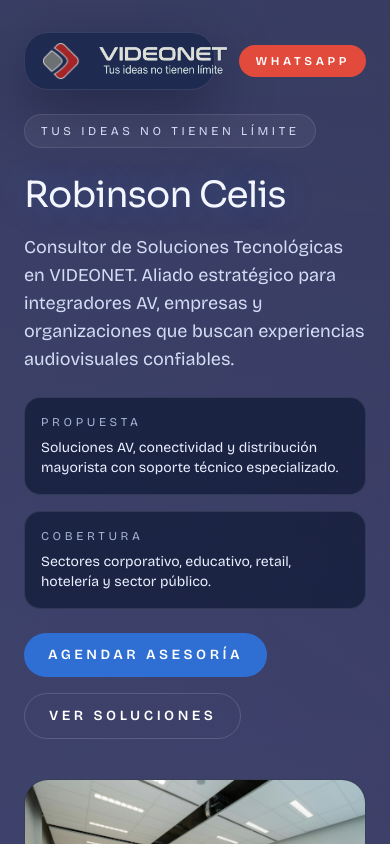
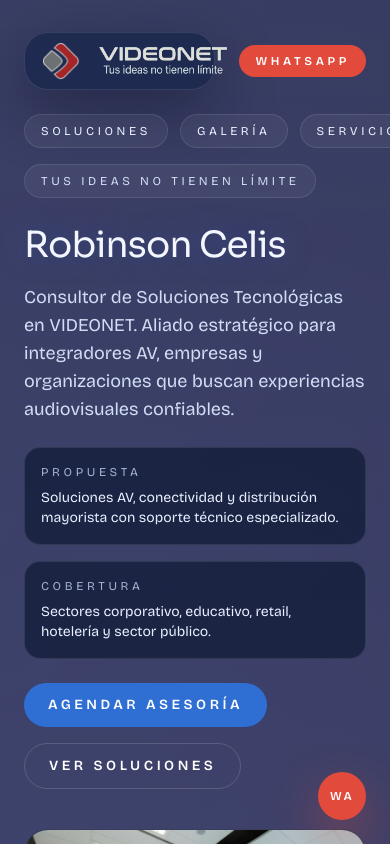
Before and after one commit to digitecglobal/robinson-celis, a Next.js app: page / in a window 390 px wide. Shown: the top 844 px of the page. Built offline with nearby package versions, Linux system fonts and the light colour scheme.

Commit message:
Improve UX navigation and accessibility

```diff
--- a/app/components/ContactForm.tsx
+++ b/app/components/ContactForm.tsx
@@ -78,6 +78,8 @@ export default function ContactForm() {
             onChange={updateField}
             placeholder="Nombre y apellido"
             required
+            maxLength={80}
+            autoComplete="name"
             className="h-12 rounded-2xl border border-white/10 bg-ink-800/80 px-4 text-base text-white outline-none transition focus:border-brand-300"
           />
         </label>
@@ -90,6 +92,8 @@ export default function ContactForm() {
             onChange={updateField}
             placeholder="correo@empresa.com"
             required
+            maxLength={120}
+            autoComplete="email"
             className="h-12 rounded-2xl border border-white/10 bg-ink-800/80 px-4 text-base text-white outline-none transition focus:border-brand-300"
           />
         </label>
@@ -103,6 +107,8 @@ export default function ContactForm() {
             value={form.company}
             onChange={updateField}
             placeholder="Nombre de la empresa"
+            maxLength={120}
+            autoComplete="organization"
             className="h-12 rounded-2xl border border-white/10 bg-ink-800/80 px-4 text-base text-white outline-none transition focus:border-brand-300"
           />
         </label>
@@ -112,7 +118,9 @@ export default function ContactForm() {
             name="phone"
             value={form.phone}
             onChange={updateField}
-          placeholder="Celular, WhatsApp o PBX"
+            placeholder="Celular, WhatsApp o PBX"
+            maxLength={40}
+            autoComplete="tel"
             className="h-12 rounded-2xl border border-white/10 bg-ink-800/80 px-4 text-base text-white outline-none transition focus:border-brand-300"
           />
         </label>
@@ -127,6 +135,7 @@ export default function ContactForm() {
           placeholder="Cuéntanos brevemente el proyecto"
           required
           rows={5}
+          maxLength={1200}
           className="rounded-2xl border border-white/10 bg-ink-800/80 px-4 py-3 text-base text-white outline-none transition focus:border-brand-300"
         />
       </label>
@@ -139,7 +148,7 @@ export default function ContactForm() {
         >
           {status === "loading" ? "Enviando..." : "Enviar mensaje"}
         </button>
-        <div className="text-xs text-ice-400">
+        <div className="text-xs text-ice-400" aria-live="polite">
           {status === "success" && "Mensaje enviado. Te contactaremos pronto."}
           {status === "error" && error}
           {status === "idle" && "Respondemos en menos de 24 horas hábiles."}
--- a/app/globals.css
+++ b/app/globals.css
@@ -31,6 +31,16 @@
 }
 
 @layer base {
+  html {
+    scroll-behavior: smooth;
+    scroll-padding-top: 96px;
+  }
+
+  :focus-visible {
+    outline: 2px solid #7aa8ff;
+    outline-offset: 3px;
+  }
+
   body {
     @apply bg-ink-950 text-ice-50 font-sans;
   }
--- a/app/page.tsx
+++ b/app/page.tsx
@@ -107,6 +107,12 @@ const galleryItems = [
 export default function Home() {
   return (
     <div className="relative min-h-screen overflow-hidden">
+      <a
+        href="#contenido"
+        className="sr-only focus:not-sr-only focus:fixed focus:left-4 focus:top-4 focus:z-50 focus:rounded-full focus:bg-brand-500 focus:px-4 focus:py-2 focus:text-xs focus:font-semibold focus:uppercase focus:tracking-[0.3em] focus:text-white"
+      >
+        Saltar al contenido
+      </a>
       <div className="pointer-events-none absolute inset-0 -z-10 bg-[radial-gradient(circle_at_20%_10%,rgba(47,111,211,0.35),transparent_55%),radial-gradient(circle_at_80%_15%,rgba(226,75,59,0.25),transparent_45%),linear-gradient(120deg,rgba(255,255,255,0.06),transparent_40%)]" />
       <div className="absolute inset-0 -z-10 bg-[linear-gradient(120deg,rgba(255,255,255,0.04)_0%,rgba(255,255,255,0.02)_40%,transparent_60%)] opacity-60" />
 
@@ -131,9 +137,15 @@ export default function Home() {
             />
           </div>
         </div>
-        <nav className="hidden items-center gap-6 text-sm text-ice-200 md:flex">
+        <nav
+          className="hidden items-center gap-6 text-sm text-ice-200 md:flex"
+          aria-label="Navegación principal"
+        >
           <a href="#soluciones" className="transition hover:text-white">
             Soluciones
+          </a>
+          <a href="#galeria" className="transition hover:text-white">
+            Galería
           </a>
           <a href="#servicios" className="transition hover:text-white">
             Servicios
@@ -156,6 +168,7 @@ export default function Home() {
             href={whatsappLink}
             target="_blank"
             rel="noreferrer"
+            aria-label="Escribir por WhatsApp"
             className="inline-flex items-center rounded-full bg-accent-500 px-4 py-2 text-xs font-semibold uppercase tracking-[0.3em] text-white transition hover:bg-accent-600"
           >
             WhatsApp
@@ -163,7 +176,28 @@ export default function Home() {
         </div>
       </header>
 
-      <main className="mx-auto flex w-full max-w-6xl flex-col gap-20 px-6 pb-20">
+      <nav className="mx-auto flex w-full max-w-6xl gap-3 overflow-x-auto px-6 pb-4 text-xs uppercase tracking-[0.3em] text-ice-200 md:hidden">
+        {[
+          { href: "#soluciones", label: "Soluciones" },
+          { href: "#galeria", label: "Galería" },
+          { href: "#servicios", label: "Servicios" },
+          { href: "#productos", label: "Productos" },
+          { href: "#contacto", label: "Contacto" },
+        ].map((item) => (
+          <a
+            key={item.href}
+            href={item.href}
+            className="whitespace-nowrap rounded-full border border-white/10 bg-white/5 px-4 py-2 text-ice-100"
+          >
+            {item.label}
+          </a>
+        ))}
+      </nav>
+
+      <main
+        id="contenido"
+        className="mx-auto flex w-full max-w-6xl flex-col gap-20 px-6 pb-20"
+      >
         <section className="grid gap-10 lg:grid-cols-[1.2fr_0.8fr] lg:items-center">
           <div className="grid gap-6">
             <div className="inline-flex w-fit items-center gap-2 rounded-full border border-white/10 bg-white/5 px-4 py-2 text-xs uppercase tracking-[0.3em] text-ice-200">
@@ -204,6 +238,7 @@ export default function Home() {
                 href={whatsappLink}
                 target="_blank"
                 rel="noreferrer"
+                aria-label="Agendar asesoría por WhatsApp"
                 className="inline-flex items-center rounded-full bg-brand-500 px-6 py-3 text-sm font-semibold uppercase tracking-[0.25em] text-white transition hover:bg-brand-300"
               >
                 Agendar asesoría
@@ -286,7 +321,7 @@ export default function Home() {
           </div>
         </section>
 
-        <section id="soluciones" className="grid gap-8">
+        <section id="soluciones" className="grid gap-8 scroll-mt-24">
           <div className="grid gap-3">
             <p className="text-xs uppercase tracking-[0.4em] text-ice-400">
               Soluciones
@@ -315,7 +350,7 @@ export default function Home() {
           </div>
         </section>
 
-        <section className="grid gap-8">
+        <section id="galeria" className="grid gap-8 scroll-mt-24">
           <div className="grid gap-3">
             <p className="text-xs uppercase tracking-[0.4em] text-ice-400">
               Galería
@@ -340,7 +375,7 @@ export default function Home() {
                   width={1600}
                   height={1000}
                   sizes="(min-width: 1280px) 33vw, (min-width: 768px) 50vw, 100vw"
-                  className="h-64 w-full object-cover transition duration-500 group-hover:scale-105"
+                  className="h-56 w-full object-cover transition duration-500 motion-safe:group-hover:scale-105 sm:h-64"
                 />
                 <div className="absolute inset-0 bg-gradient-to-t from-ink-950/70 via-transparent to-transparent opacity-0 transition duration-500 group-hover:opacity-100" />
                 <div className="absolute bottom-3 left-4 right-4 text-sm text-ice-100 opacity-0 transition duration-500 group-hover:opacity-100">
@@ -351,7 +386,7 @@ export default function Home() {
           </div>
         </section>
 
-        <section id="servicios" className="grid gap-8">
+        <section id="servicios" className="grid gap-8 scroll-mt-24">
           <div className="grid gap-3">
             <p className="text-xs uppercase tracking-[0.4em] text-ice-400">
               Servicios
@@ -413,7 +448,7 @@ export default function Home() {
           </div>
         </section>
 
-        <section id="productos" className="grid gap-8">
+        <section id="productos" className="grid gap-8 scroll-mt-24">
           <div className="grid gap-3">
             <p className="text-xs uppercase tracking-[0.4em] text-ice-400">
               Productos
@@ -431,6 +466,14 @@ export default function Home() {
                 {item}
               </span>
             ))}
+          </div>
+          <div className="flex flex-wrap gap-3">
+            <a
+              href="#contacto"
+              className="inline-flex items-center rounded-full border border-white/15 px-6 py-3 text-sm font-semibold uppercase tracking-[0.25em] text-white transition hover:border-brand-300"
+            >
+              Solicitar catálogo
+            </a>
           </div>
         </section>
 
@@ -519,7 +562,7 @@ export default function Home() {
           </div>
         </section>
 
-        <section id="contacto" className="grid gap-8 lg:grid-cols-[1.1fr_0.9fr]">
+        <section id="contacto" className="grid gap-8 scroll-mt-24 lg:grid-cols-[1.1fr_0.9fr]">
           <div className="grid gap-4">
             <p className="text-xs uppercase tracking-[0.4em] text-ice-400">
               Contacto
@@ -550,6 +593,16 @@ export default function Home() {
         </section>
       </main>
 
+      <a
+        href={whatsappLink}
+        target="_blank"
+        rel="noreferrer"
+        aria-label="Abrir WhatsApp"
+        className="fixed bottom-6 right-6 z-40 inline-flex h-12 w-12 items-center justify-center rounded-full bg-accent-500 text-xs font-semibold uppercase tracking-[0.2em] text-white shadow-[0_20px_50px_rgba(226,75,59,0.45)] transition hover:bg-accent-600 md:bottom-8 md:right-8"
+      >
+        WA
+      </a>
+
       <footer className="mx-auto w-full max-w-6xl px-6 pb-10">
         <div className="flex flex-col gap-3 border-t border-white/10 pt-6 text-xs uppercase tracking-[0.3em] text-ice-400 md:flex-row md:items-center md:justify-between">
           <span>VIDEONET Colombia</span>
```
